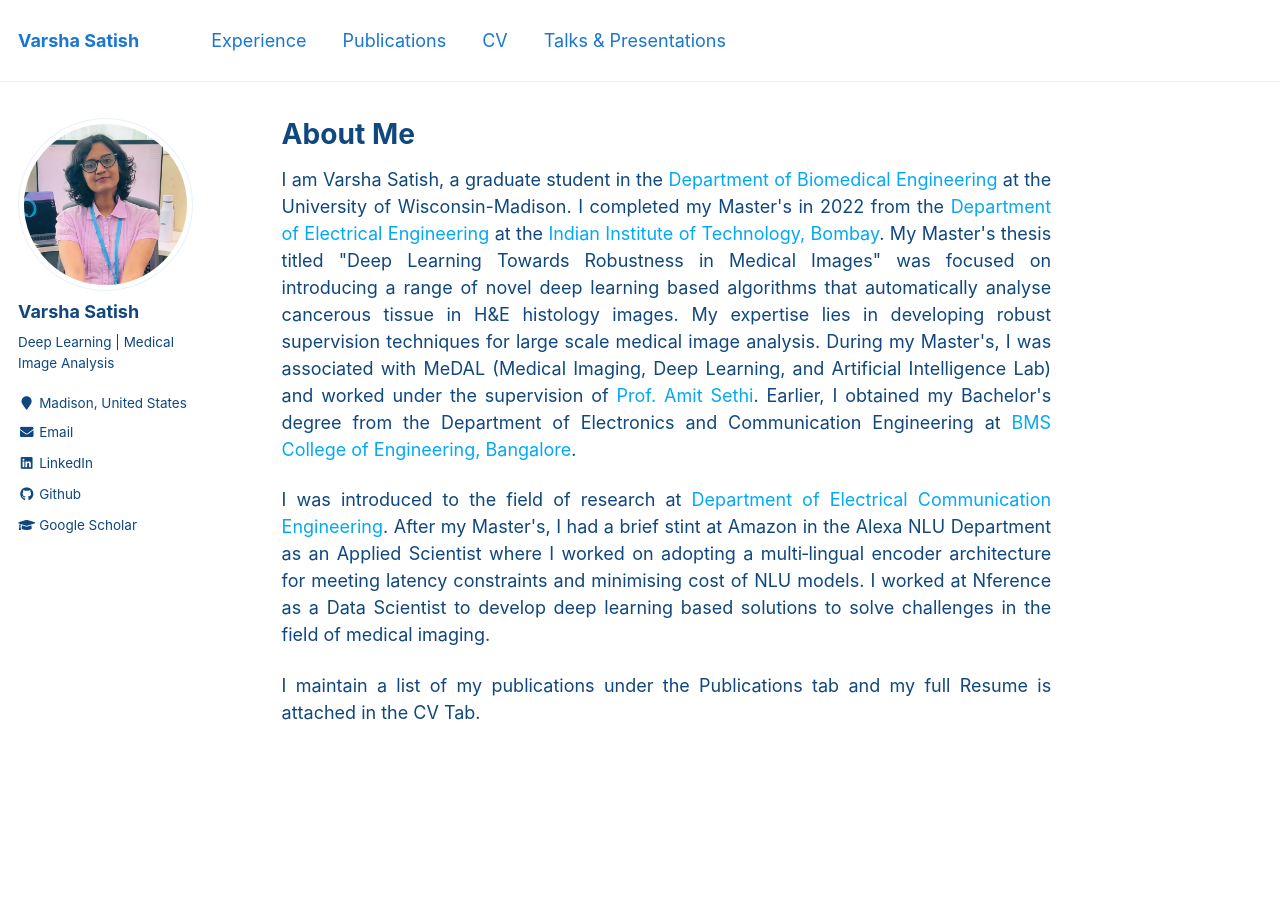
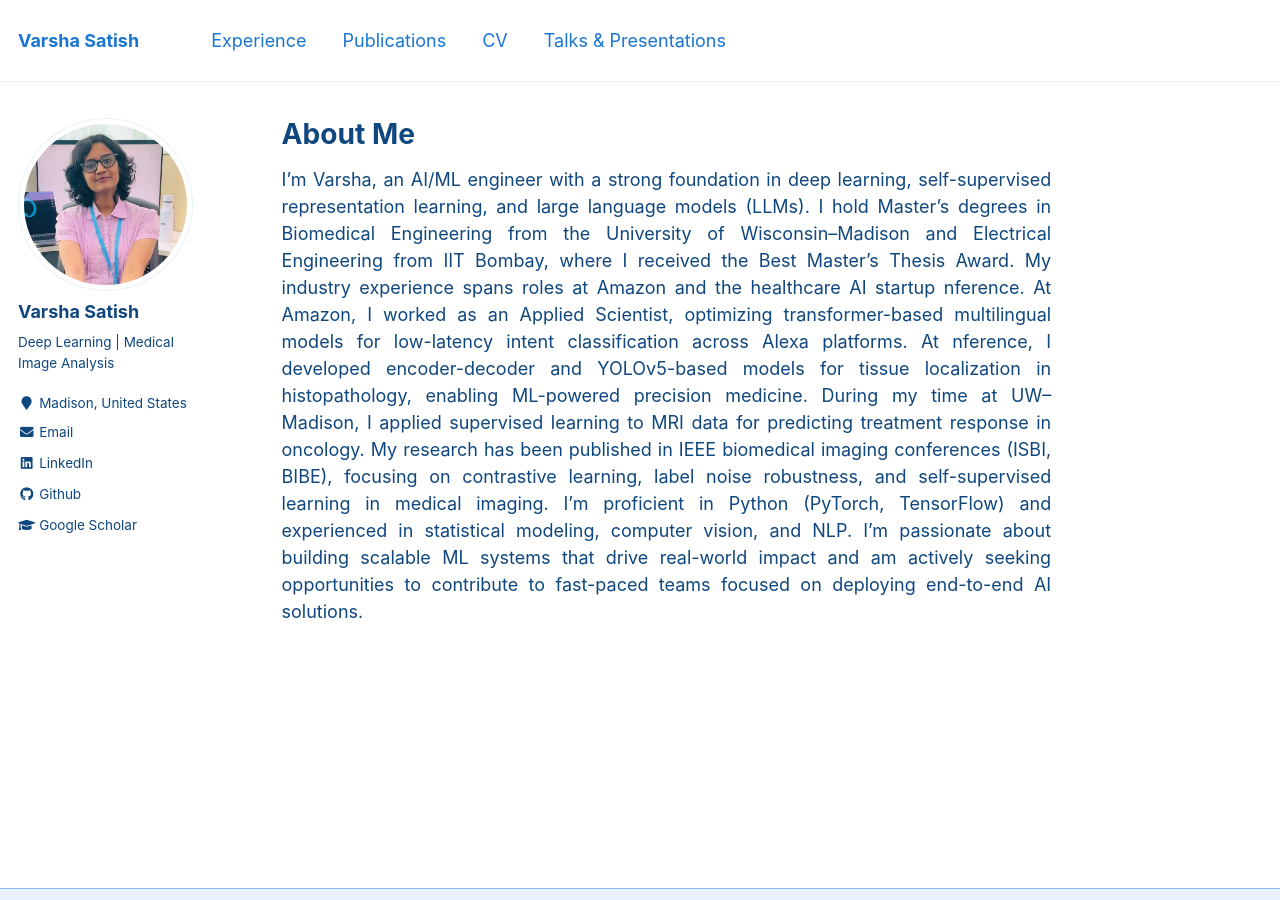
Before and after one commit to VarshaSatish/VarshaSatish.github.io, a Jekyll site: the page built from _pages/about.md, in a window 1280 px wide and 900 px high. Built offline with Jekyll 4.4.1, drawn with Linux system fonts in a browser that asks for light colours.

Commit message:
Update about.md

```diff
--- a/_pages/about.md
+++ b/_pages/about.md
@@ -7,10 +7,11 @@ redirect_from:
   - /about.html
 ---
 <h1>About Me </h1>
-<div style='text-align: justify;'>I am Varsha Satish, a graduate student in the <a href="https://engineering.wisc.edu/departments/biomedical-engineering/" style="text-decoration: none;">Department of Biomedical Engineering</a> at the University of Wisconsin-Madison. I completed my Master's in 2022 from the <a href="https://www.ee.iitb.ac.in" style="text-decoration: none;">Department of Electrical Engineering</a> at the <a href="https://www.iitb.ac.in/" style="text-decoration: none;">Indian Institute of  Technology, Bombay</a>. My  Master's thesis titled "Deep Learning Towards Robustness in Medical Images" was focused on introducing a range of novel deep learning based algorithms that automatically analyse cancerous tissue in H&E histology images. My expertise lies in developing robust supervision techniques for large scale medical image analysis. During my Master's, I was associated with MeDAL (Medical Imaging, Deep Learning, and Artificial Intelligence Lab) and worked under the supervision of <a href="https://www.ee.iitb.ac.in/~asethi/" style="text-decoration: none;">Prof. Amit Sethi</a>. Earlier, I obtained my Bachelor's degree from the Department of Electronics and Communication Engineering at <a href="https://bmsce.ac.in/home/Electronics-and-Communication-Engineering-About" style="text-decoration: none;">BMS College of Engineering, Bangalore</a>.
-<p>  </p>
+<div style='text-align: justify;'>
+I’m Varsha, an AI/ML engineer with a strong foundation in deep learning, self-supervised representation learning, and large language models (LLMs). I hold Master’s degrees in Biomedical Engineering from the University of Wisconsin–Madison and Electrical Engineering from IIT Bombay, where I received the Best Master’s Thesis Award.
 
-<div style='text-align: justify;'>I was introduced to the field of research at <a href="https://ece.iisc.ac.in/" style="text-decoration: none;">Department of Electrical Communication Engineering</a>. After my Master's, I had a brief stint at Amazon in the Alexa NLU Department as an Applied Scientist where I worked on adopting a multi‑lingual encoder architecture for meeting latency constraints and minimising cost of NLU models. I worked at Nference as a Data Scientist to develop deep learning based solutions to solve challenges in the field of medical imaging.
-<p></p>
+My industry experience spans roles at Amazon and the healthcare AI startup nference. At Amazon, I worked as an Applied Scientist, optimizing transformer-based multilingual models for low-latency intent classification across Alexa platforms. At nference, I developed encoder-decoder and YOLOv5-based models for tissue localization in histopathology, enabling ML-powered precision medicine. During my time at UW–Madison, I applied supervised learning to MRI data for predicting treatment response in oncology.
 
-I maintain a list of my publications under the Publications tab and my full Resume is attached in the CV Tab.
+My research has been published in IEEE biomedical imaging conferences (ISBI, BIBE), focusing on contrastive learning, label noise robustness, and self-supervised learning in medical imaging. I’m proficient in Python (PyTorch, TensorFlow) and experienced in statistical modeling, computer vision, and NLP.
+
+I’m passionate about building scalable ML systems that drive real-world impact and am actively seeking opportunities to contribute to fast-paced teams focused on deploying end-to-end AI solutions.
```
